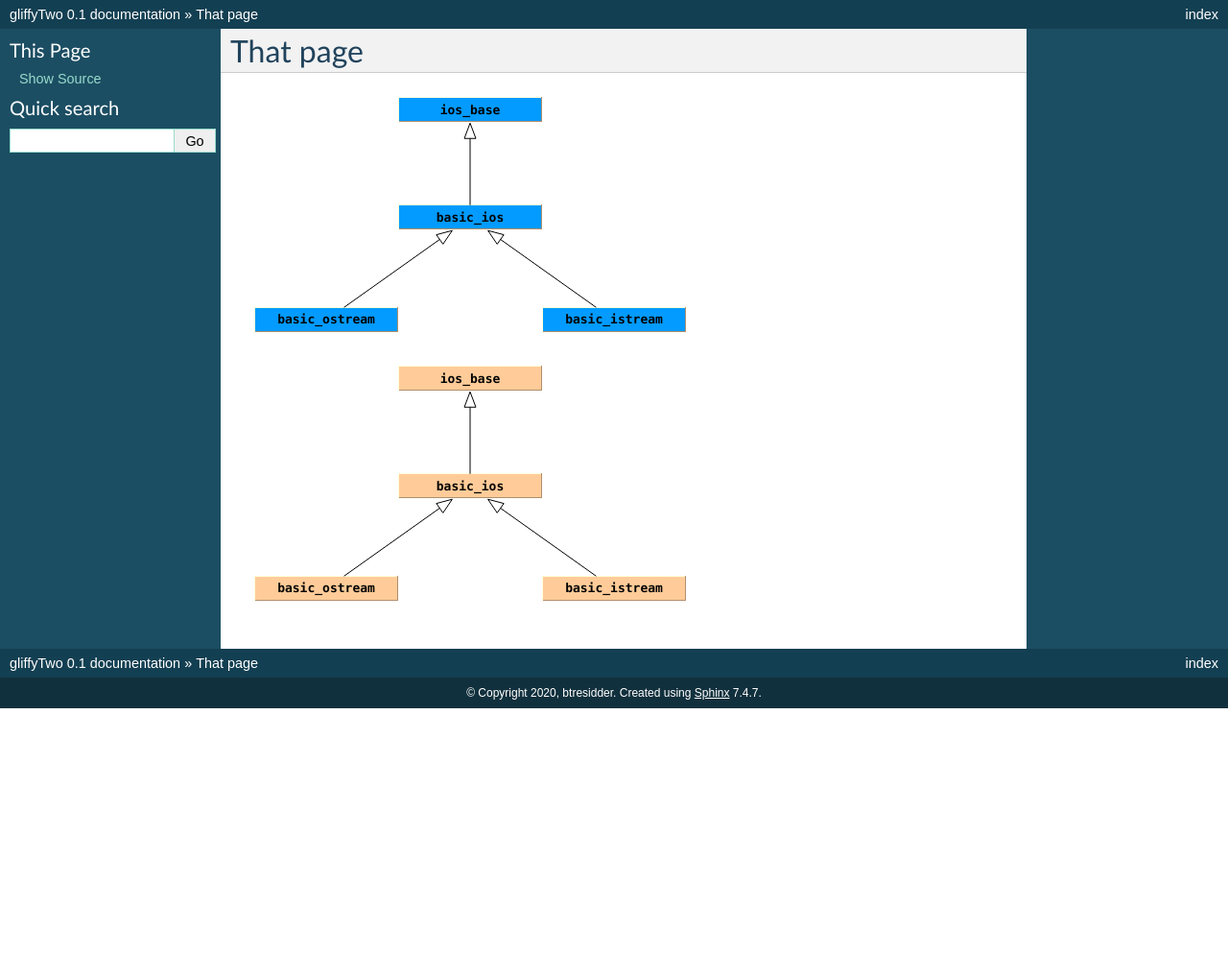
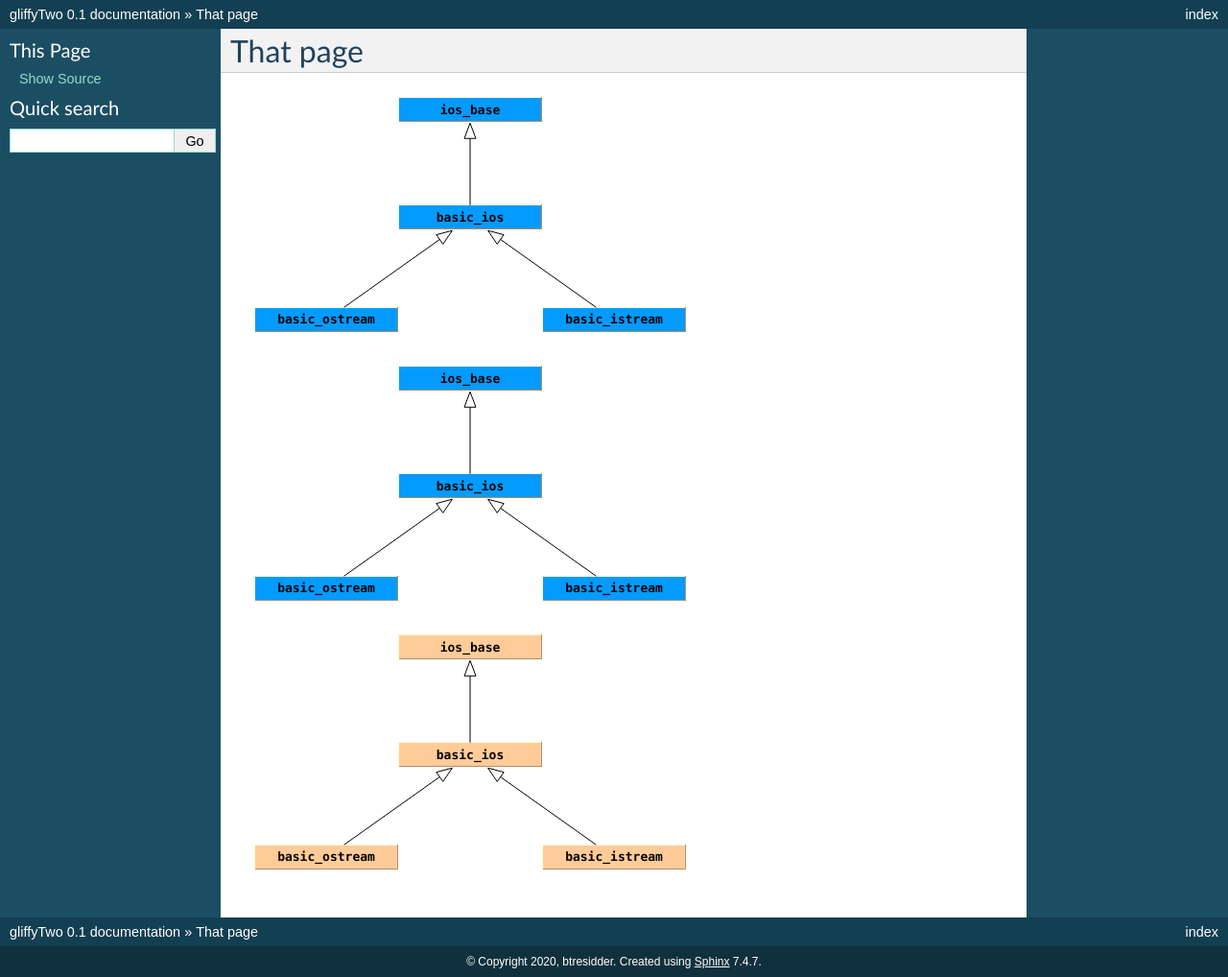
Before and after one commit to btresidder/gliffyTwo, a Sphinx documentation site: the page built from docs/thatpage.rst, in a window 1280 px wide. Shown: the whole page at 96% size. Built offline with Sphinx 7.4.7, drawn with Linux system fonts in a browser that asks for light colours; before the commit the page ends 900 px from its top, so only the background shows below that.

Commit message:
folder testing 14

```diff
--- a/docs/thatpage.rst
+++ b/docs/thatpage.rst
@@ -5,4 +5,7 @@ That page
 .. sphinxgliffy:: images/folder/fourth-svg.svg
 
 
+.. image:: images/folder/fourth-svg.svg
+
+
 .. sphinxgliffy:: images/test-svg.svg
```
